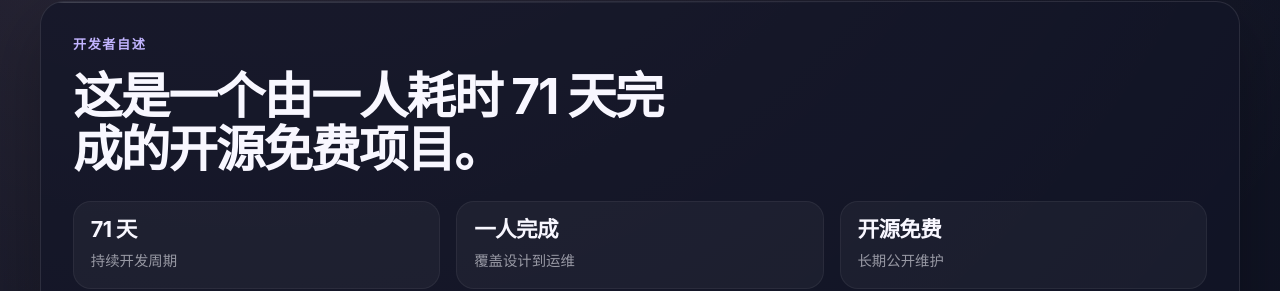
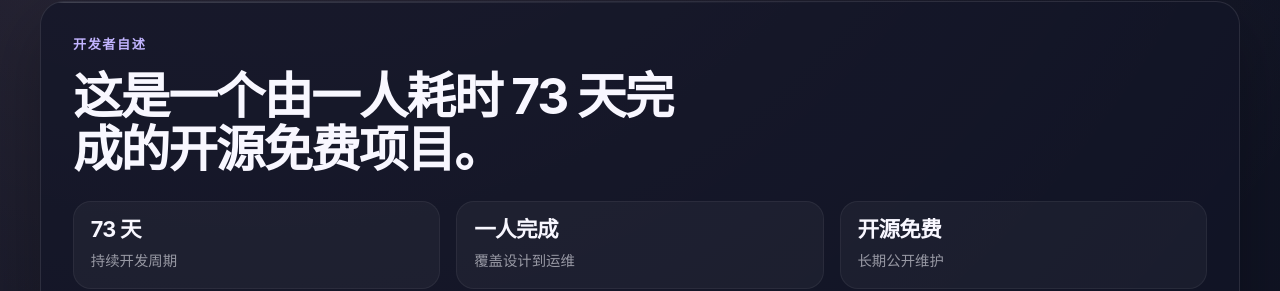
Before and after one commit to HatsuSumi/Serendipity, a Next.js app in the folder serendipity_web/: page / in a window 1280 px wide. Shown: the part 2496-2787 px from the top of the page. Built offline with nearby package versions, Linux system fonts and the light colour scheme.

Commit message:
Update about page and site copy

```diff
--- a/serendipity_web/content/site-content.ts
+++ b/serendipity_web/content/site-content.ts
@@ -124,9 +124,9 @@ export const experiencePillars = [
 
 export const builderStory = {
   eyebrow: '开发者自述',
-  title: '这是一个由一人耗时 71 天完成的开源免费项目。',
+  title: '这是一个由一人耗时 73 天完成的开源免费项目。',
   highlights: [
-    { value: '71 天', label: '持续开发周期' },
+    { value: '73 天', label: '持续开发周期' },
     { value: '一人完成', label: '覆盖设计到运维' },
     { value: '开源免费', label: '长期公开维护' },
   ],
```
Also changed, not shown: 1 other file (tests, documents, lock files or other folders).
